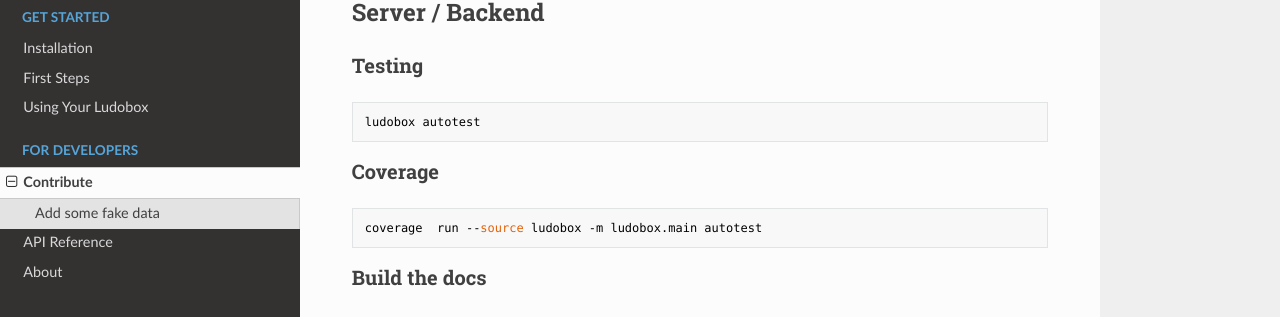
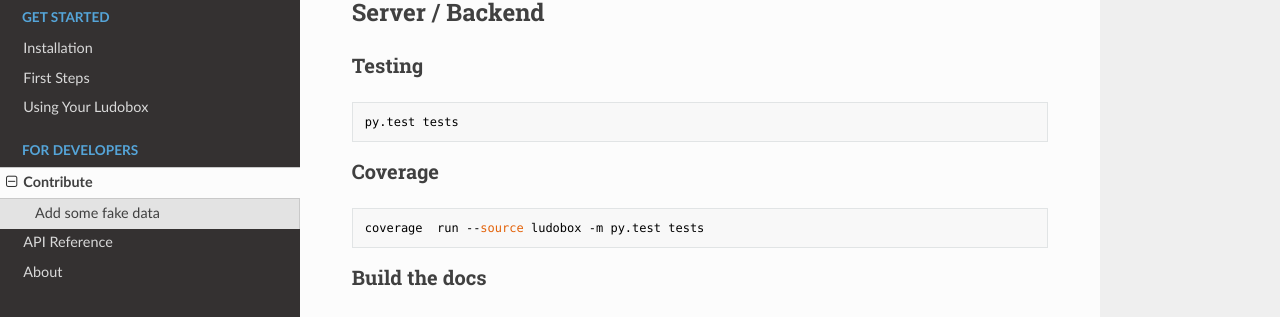
Before and after one commit to ludobox/ludobox, an MkDocs documentation site: the page built from docs/dev.md, in a window 1280 px wide and 900 px high, scrolled down 414 px. Shown: the part 145-462 px from the top of the window. Built offline with MkDocs 1.6.1, drawn with Linux system fonts in a browser that asks for light colours; nearby versions of some CDN libraries; old or Windows-style settings are respelled for this version of MkDocs.

Commit message:
change autotest to straight py.test in docs

```diff
--- a/docs/dev.md
+++ b/docs/dev.md
@@ -22,11 +22,11 @@ To test, you need some data. You can generate fake game descriptions using the `
 
 ### Testing
 
-    ludobox autotest
+    py.test tests
 
 ### Coverage
 
-    coverage  run --source ludobox -m ludobox.main autotest
+    coverage  run --source ludobox -m py.test tests
 
 ### Build the docs
 
```
